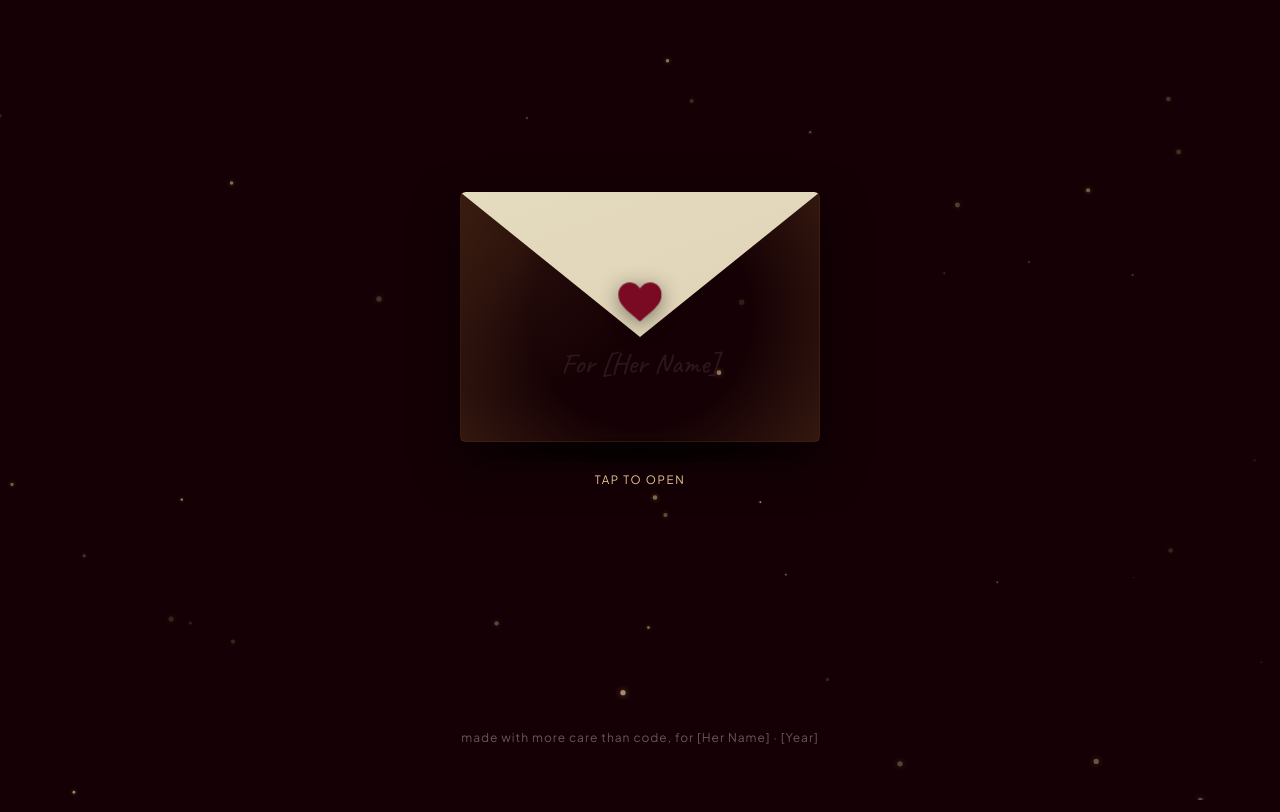
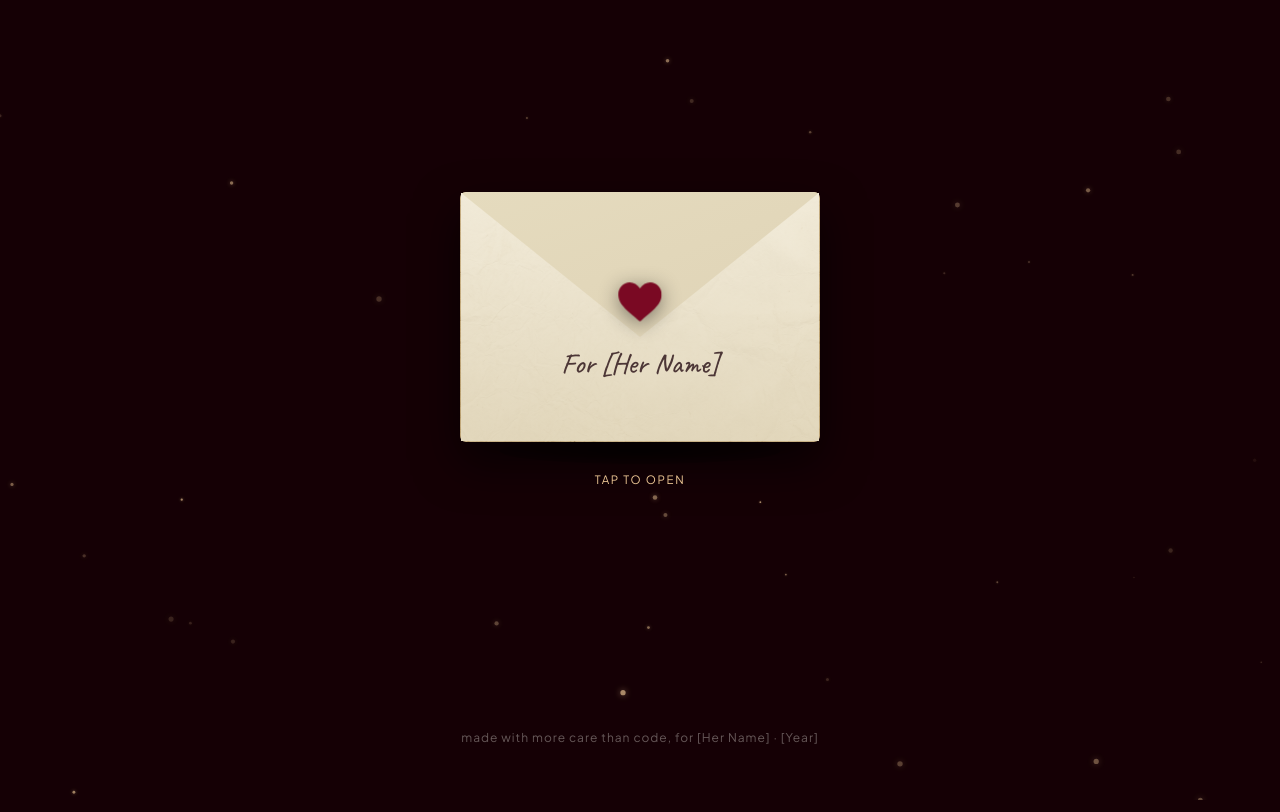
Before and after one commit to demoautomashion-bit/tic-tac, a React (Vite) app: page / in a window 1280 px wide. Built offline with nearby package versions, Linux system fonts and the light colour scheme.

Commit message:
Restore crumpled vintage paper texture to all envelope and card components

```diff
--- a/src/index.css
+++ b/src/index.css
@@ -32,17 +32,19 @@ body{
 
 h1,h2,h3{ font-family: var(--serif); font-weight: 500; line-height: 1.15; }
 
-/* ---------- PARCHMENT / VINTAGE PAPER STYLE (100% Pure CSS) ---------- */
+/* ---------- PARCHMENT / VINTAGE PAPER STYLE (100% Pure CSS + Texture Blend) ---------- */
 .paper-vintage {
   position: relative;
   color: var(--ink);
-  background: var(--parchment);
+  background-color: var(--parchment);
   background-image:
-    radial-gradient(circle at 50% 50%, transparent 50%, rgba(139, 90, 43, 0.14)),
-    radial-gradient(circle at 15% 25%, rgba(139, 90, 43, 0.08) 0%, transparent 40%),
-    radial-gradient(circle at 85% 75%, rgba(139, 90, 43, 0.08) 0%, transparent 40%);
+    linear-gradient(rgba(242, 235, 217, 0.86), rgba(223, 211, 182, 0.86)),
+    url('/crumpled-paper.png');
+  background-blend-mode: multiply;
+  background-size: cover;
+  background-position: center;
   box-shadow:
-    inset 0 0 35px rgba(139, 90, 43, 0.2),
+    inset 0 0 35px rgba(139, 90, 43, 0.18),
     0 15px 35px rgba(0, 0, 0, 0.55);
   border: 1px solid rgba(139, 90, 43, 0.22);
   border-radius: 12px;
@@ -199,10 +201,13 @@ h1,h2,h3{ font-family: var(--serif); font-weight: 500; line-height: 1.15; }
 
 .env-body{
   position:absolute; inset:0;
-  background: linear-gradient(155deg, var(--parchment), var(--parchment-stain));
+  background-color: var(--parchment);
   background-image:
-    radial-gradient(circle at 50% 50%, transparent 50%, rgba(139, 90, 43, 0.14)),
-    radial-gradient(circle at 15% 25%, rgba(139, 90, 43, 0.08) 0%, transparent 40%);
+    linear-gradient(rgba(242, 235, 217, 0.86), rgba(223, 211, 182, 0.86)),
+    url('/crumpled-paper.png');
+  background-blend-mode: multiply;
+  background-size: cover;
+  background-position: center;
   border-radius: 6px;
   box-shadow: 0 20px 45px rgba(0,0,0,0.65);
   border: 1px solid rgba(139, 90, 43, 0.22);
@@ -238,9 +243,13 @@ h1,h2,h3{ font-family: var(--serif); font-weight: 500; line-height: 1.15; }
 .env-letter{
   position:absolute; left:8%; right:8%; top:10%;
   height: 82%;
-  background: var(--parchment);
+  background-color: var(--parchment);
   background-image:
-    radial-gradient(circle at 50% 50%, transparent 50%, rgba(139, 90, 43, 0.14));
+    linear-gradient(rgba(242, 235, 217, 0.9), rgba(230, 220, 195, 0.9)),
+    url('/crumpled-paper.png');
+  background-blend-mode: multiply;
+  background-size: cover;
+  background-position: center;
   border: 1px solid rgba(139, 90, 43, 0.2);
   border-radius: 4px;
   transform: translateY(6%) scale(0.94);
```
Also changed, not shown: public/crumpled-paper.png (added).
